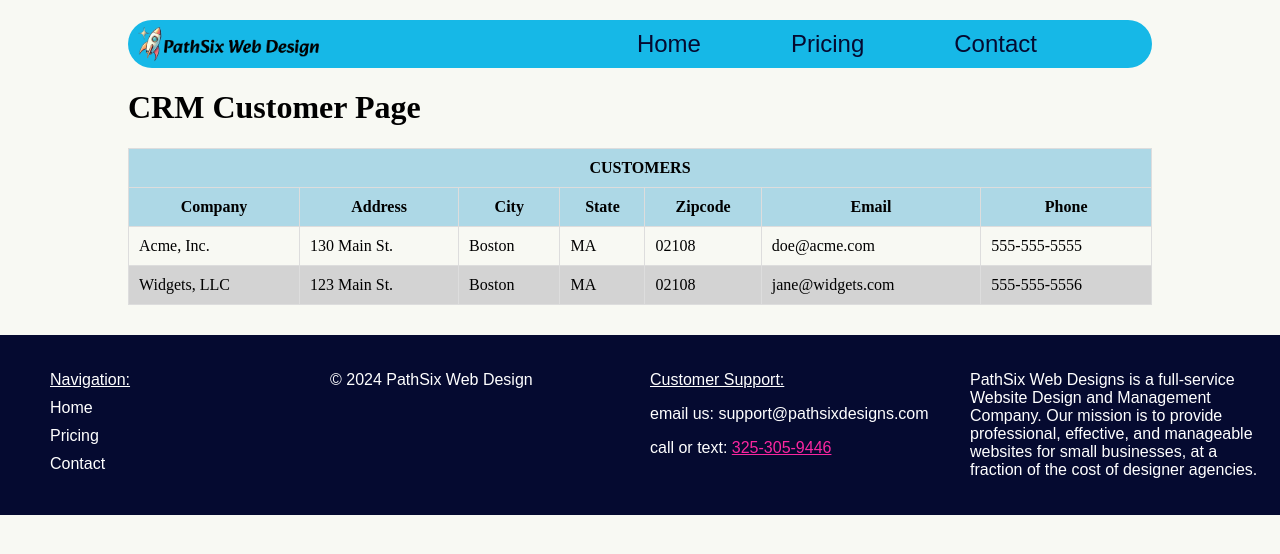
After one commit to boonewh/pathsixdesigns, a Flask app: page /customers_page in a window 1280 px wide. The commit adds this page. Shown: the top 554 px of the page. Run offline with Flask 3, Linux system fonts and the light colour scheme; some libraries are stand-ins or nearby versions; some web fonts are replaced.

Commit message:
initial CRM commit

```diff
--- a/app.py
+++ b/app.py
@@ -7,6 +7,27 @@ app = Flask(__name__)
 app.config.from_object(Config)
 
 mail = Mail(app)
+
+customers = [
+    {
+        'company': 'Acme, Inc.',
+        'address': '130 Main St.',
+        'city': 'Boston',
+        'state': 'MA',
+        'zipcode': '02108',
+        'email': 'doe@acme.com',
+        'phone': '555-555-5555'
+    },
+    {
+        'company': 'Widgets, LLC',
+        'address': '123 Main St.',
+        'city': 'Boston',
+        'state': 'MA',
+        'zipcode': '02108',
+        'email': 'jane@widgets.com',
+        'phone': '555-555-5556'
+    },
+]
 
 @app.route('/')
 def index():
@@ -38,3 +59,11 @@ def contact():
             return render_template('contact.html', success=True)
     elif request.method == 'GET':
         return render_template('contact.html', form=form)
+
+@app.route('/crm')
+def crm():
+    return render_template('crm.html')
+
+@app.route('/customers_page')
+def customers_page():
+    return render_template('customers_page.html', customers=customers)
--- a/forms.py
+++ b/forms.py
@@ -7,10 +7,10 @@ def validate_name(form, field):
     if "RobertHiene" in field.data:
         raise ValidationError("Your message has been rejected. Please Stop.")
 
-# New validator for the 'subject' field
 def validate_subject(form, field):
-    if "xevil" in field.data.lower():
-        raise ValidationError("Your message has been rejected.")
+    blocked_words = ["write", "writing", "wrote"]
+    if any(word in field.data.lower() for word in blocked_words):
+        raise ValidationError("Your message has been marked as spam. If this is a mistake, please email us directly at boonewh@pathsixdesigns.com")
 
 class ContactForm(FlaskForm):
     name = StringField("Name", validators=[DataRequired(message="Please enter your name."), validate_name])
--- /dev/null
+++ b/static/css/crm.css
@@ -0,0 +1,203 @@
+:root {
+  --dark-color: #05133d;
+  --light-color: #13bbe3;
+  --light-gray-color: lightgrey;
+  --text: #050a30;
+  --secondary-text: #fa26a0;
+  --link-text: white;
+  --transition: all 0.3s linear;
+}
+
+/* Global Styles */
+
+html,
+body {
+  margin: 0;
+  padding: 0;
+  overflow-x: hidden; /* Prevent horizontal scroll */
+}
+
+* {
+  box-sizing: border-box;
+}
+
+:root {
+  --dark-color: #050a30;
+  --light-color: #16b8e7;
+  --text: #050a30;
+  --secondary-text: #fa26a0;
+  --link-text: white;
+  --primary-background: rgba(5, 10, 48, 0.95);
+  --light-background: #16b8e7;
+  --border-radius: 30px;
+  --transition: all 0.3s linear;
+}
+
+/* Global Styles */
+
+html,
+body {
+  margin: 0;
+  padding: 0;
+  background: #f8f9f3;
+  overflow-x: hidden; /* Prevent horizontal scroll */
+}
+
+main {
+  width: 80%;
+  margin: 0 auto;
+}
+
+* {
+  box-sizing: border-box;
+}
+
+/* Header Styles */
+
+.price-banner {
+  display: flex;
+  flex-direction: column;
+  align-items: center;
+  justify-content: center;
+  text-align: center;
+}
+
+.rocket {
+  margin: 0 auto;
+  width: 30%;
+}
+
+.header-top {
+  width: 80%;
+  margin: 20px auto; /* Centers the header-top div */
+  display: flex;
+  align-items: center;
+  background: var(--light-background);
+  border-radius: 25px;
+  z-index: 3;
+}
+
+.logo {
+  width: 45%;
+  padding: 0 10px;
+  padding-top: 5px;
+}
+
+header h1,
+header h2,
+header p {
+  color: var(--text);
+  z-index: 3;
+  font-size: 2.9em;
+  text-align: center;
+  margin: 0;
+}
+
+.rocket_back {
+  display: none;
+}
+
+/* Navigation Styles */
+
+nav {
+  display: flex;
+  justify-content: flex-end;
+  margin-right: 60px;
+  padding: 10px;
+  font-family: Arial, Helvetica, sans-serif;
+}
+
+nav ul {
+  display: flex;
+  list-style: none;
+  margin: 0;
+  padding: 0;
+}
+
+nav ul li {
+  margin: 0 45px;
+}
+
+nav ul li a {
+  color: var(--text);
+  text-decoration: none;
+  font-size: 1.5em;
+  transition: var(--transition);
+}
+
+nav ul li a:hover {
+  color: gold;
+}
+
+.navicon {
+  display: none;
+  font-size: 2em;
+  cursor: pointer;
+  color: var(--text);
+}
+
+#nav-toggle {
+  display: none;
+}
+
+/* CRM Table Styles */
+
+.cust-table {
+  width: 100%; /* Full width for the table */
+  border-collapse: collapse; /* Remove double borders */
+  margin: 20px 0; /* Add space above and below the table */
+}
+
+.cust-table th,
+.cust-table td {
+  border: 1px solid #ddd; /* Add a thin border around each cell */
+  padding: 10px; /* Add padding for spacing within cells */
+}
+
+.cust-table th {
+  background-color: lightblue; /* Add a background color to headers */
+  font-weight: bold;
+}
+
+.cust-table tr:nth-child(even) {
+  background-color: lightgrey; /* Optional: add alternating row colors */
+}
+
+/* Footer Styles */
+
+footer {
+  display: flex;
+  color: var(--link-text);
+  background-color: var(--dark-color);
+  text-align: left;
+  padding: 20px 0;
+  font-family: Arial, Helvetica, sans-serif;
+  margin-top: 30px;
+  justify-content: space-around;
+}
+
+footer div {
+  padding: 0 10px;
+  width: 25%;
+}
+
+footer ul {
+  list-style: none;
+}
+
+footer li {
+  margin: 10px 0;
+}
+
+footer ul li a {
+  color: var(--link-text);
+  text-decoration: none;
+}
+
+footer ul li a:hover {
+  color: var(--light-color);
+}
+
+.phone {
+  color: var(--secondary-text);
+}
--- a/static/css/main.css
+++ b/static/css/main.css
@@ -384,8 +384,6 @@ aside p {
 
 /* Footer Styles */
 
-/* Footer Styles */
-
 footer {
   display: flex;
   color: var(--link-text);
--- /dev/null
+++ b/templates/customers_page.html
@@ -0,0 +1,39 @@
+{% extends "base.html" %}
+
+{% block title %}PathSix Web Designs CRM Start Page{% endblock %}
+
+{% block styles %}
+    <link rel="stylesheet" href="{{ url_for('static', filename='css/crm.css') }}">
+{% endblock %}
+
+{% block content %}
+    <h1>CRM Customer Page</h1>
+    <div class="customer">
+        <table class="cust-table">
+            <tr class="thead">
+                <th colspan="7">CUSTOMERS</th>
+            </tr>
+            <tr class="sm-thead">
+                <th>Company</th>
+                <th>Address</th>
+                <th>City</th>
+                <th>State</th>
+                <th>Zipcode</th>
+                <th>Email</th>
+                <th>Phone</th>
+            </tr>
+            {% for customer in customers %}
+            <tr>
+                <td>{{ customer.company }} </td>
+                <td>{{ customer.address }} </td>
+                <td>{{ customer.city }} </td>
+                <td>{{ customer.state }} </td>
+                <td>{{ customer.zipcode }} </td>
+                <td>{{ customer.email }} </td>
+                <td>{{ customer.phone }} </td>
+            </tr>
+            {% endfor %}
+        </table>
+    </div>
+
+{% endblock %}
```
Also changed, not shown: templates/crm.html (added, +11 -0 lines), ReadMe.md (added), 1 other file.
